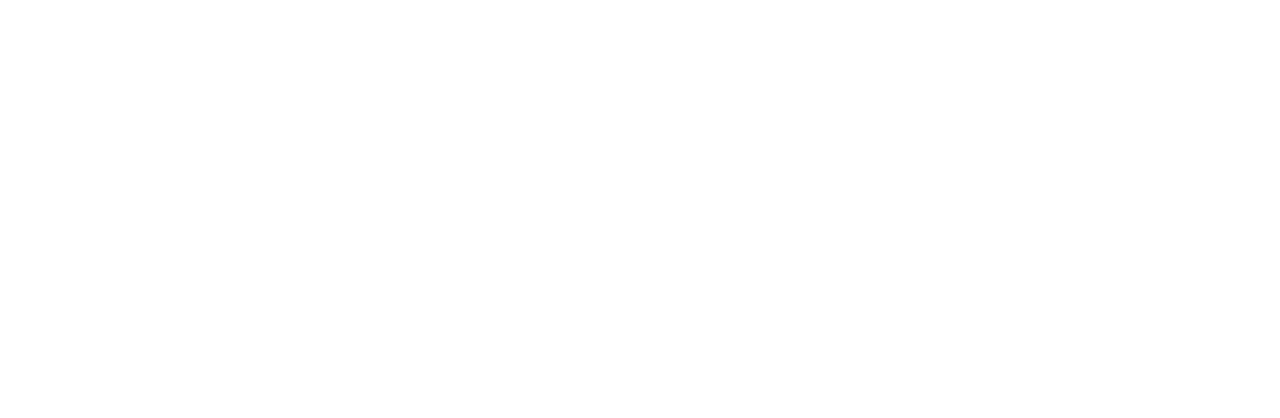
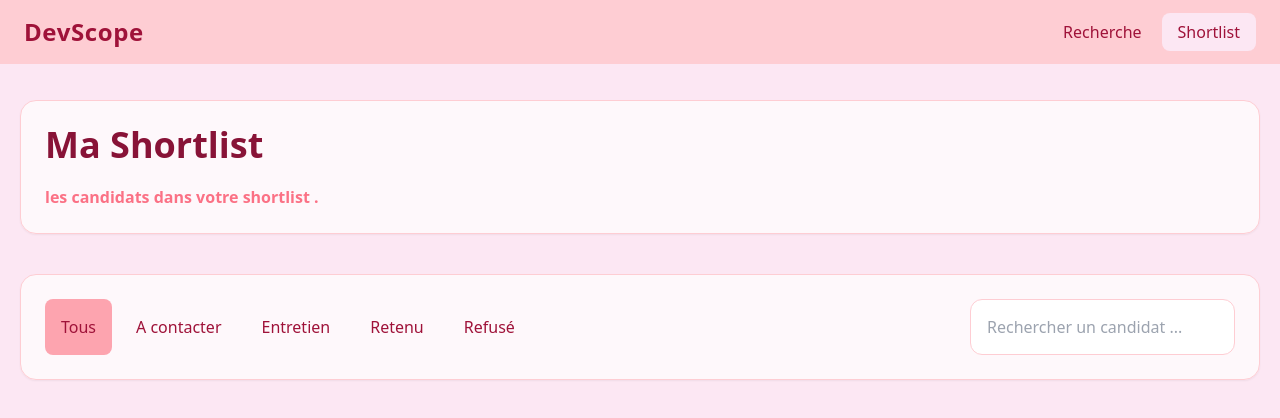
Before and after one commit to fsfatimabenilla/DevScope, a plain HTML site: page shortlist.html in a window 1280 px wide. Drawn offline with nearby package versions, Linux system fonts and the light colour scheme.

Commit message:
Structure html et tailwind du page shorlsist

```diff
--- a/shortlist.html
+++ b/shortlist.html
@@ -0,0 +1,47 @@
+<!DOCTYPE html>
+<html lang="en">
+<head>
+    <meta charset="UTF-8">
+    <meta name="viewport" content="width=device-width, initial-scale=1.0">
+    <title>Shortlist</title>
+    <script src="https://cdn.tailwindcss.com"></script>
+</head>
+<body  class="min-h-screen bg-pink-100 text-gray-800">
+
+     <header class="fixed top-0 left-0 z-50 w-full bg-rose-200">
+        <div class="flex items-center justify-between px-6 py-4">
+            <h1 class="text-2xl font-bold text-rose-800 tracking-wide">DevScope </h1>
+            <nav>
+                <ul class="flex items-center gap-5">
+                    <li><a href="index.html" class="text-rose-800"> Recherche</a></li>
+                    <li><a href="shortlist.html"class="rounded-lg bg-pink-100 px-4 py-2 text-rose-800 ">Shortlist</a></li>
+                </ul>
+            </nav>
+        </div>
+    </header>
+
+     <main class="flex flex-col min-h-screen mt-5 px-5 pt-20">
+        <section class=" rounded-2xl border border-rose-200 bg-white/70 p-6 shadow-sm ">
+            <h1 class="text-3xl font-semibold text-rose-900 sm:text-4xl">
+                Ma Shortlist
+            </h1>
+            <p class="mt-5 text-rose-400 font-bold">
+                les candidats dans votre shortlist .
+            </p>
+        </section>
+        <section class="mt-10 flex flex-col justify-between gap-3 rounded-2xl border border-rose-200 bg-white/70 p-6 shadow-sm sm:flex-row">
+                <nav>
+                    <ul class="flex flex-wrap items-center gap-2 text-rose-800">
+                        <li><button type="button" class="bg-rose-300 rounded-lg p-4">Tous</button></li>
+                        <li><button type="button" class="p-4 rounded-lg hover:bg-rose-200">A contacter</button></li>
+                        <li><button type="button" class="p-4 rounded-lg hover:bg-rose-200">Entretien</button></li>
+                        <li><button type="button" class="p-4 rounded-lg hover:bg-rose-200">Retenu</button></li>
+                        <li><button type="button" class="p-4 rounded-lg hover:bg-rose-200">Refusé</button></li>
+                    </ul>
+                </nav>
+                 <input type="search" id="Recherche" placeholder="Rechercher un candidat ..."  class="rounded-xl border border-rose-200 bg-white px-4 py-3 outline-none focus:border-rose-400 sm:w-27" >
+        </section>
+
+     </main>
+</body>
+</html>
```
Also changed, not shown: index.html (+1 -1 lines), profil.html (added).
